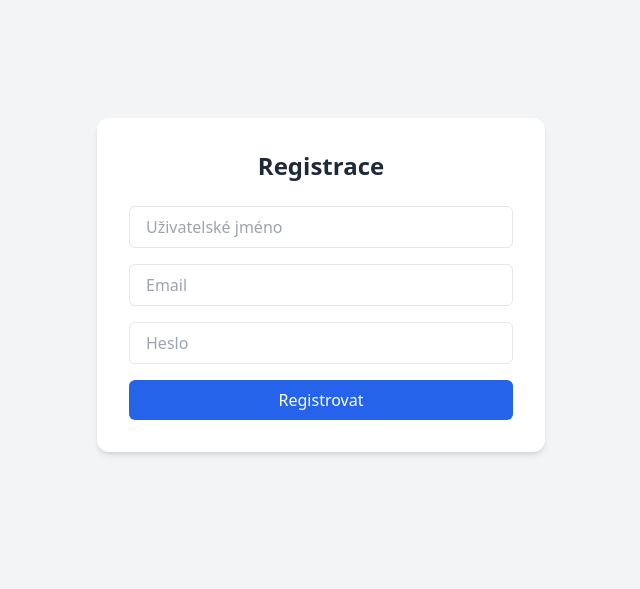
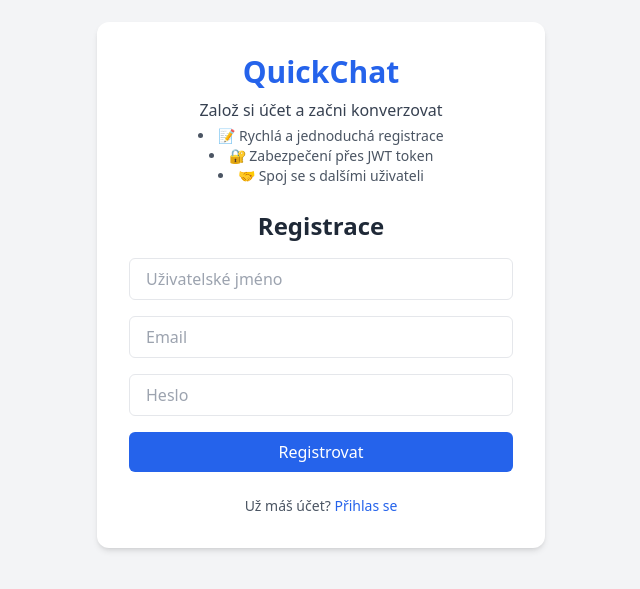
Before and after one commit to HonzaKud/quickchat-frontend, a React (Create React App) app: page /register in a window 1280 px wide. Shown: the part 115-704 px from the top of the page, without its empty margins (319-959 px from the left). Built offline with nearby package versions, Linux system fonts and the light colour scheme; no server answers.

Commit message:
prepracovani RegisterPage, pridanim odkazu na LoginPage a přidání popisku

```diff
--- a/src/pages/RegisterPage.tsx
+++ b/src/pages/RegisterPage.tsx
@@ -1,4 +1,5 @@
 import { useState } from 'react';
+import { Link } from 'react-router-dom';
 
 const RegisterPage = () => {
   const [formData, setFormData] = useState({
@@ -43,7 +44,19 @@ const RegisterPage = () => {
   return (
     <div className="flex items-center justify-center min-h-screen bg-gray-100 px-4">
       <div className="bg-white p-8 rounded-xl shadow-md w-full max-w-md">
-        <h2 className="text-2xl font-semibold mb-6 text-center text-gray-800">
+        {/* Úvodní informace */}
+        <div className="mb-6 text-center">
+          <h1 className="text-3xl font-bold text-blue-600 mb-2">QuickChat</h1>
+          <p className="text-gray-700 mb-1">Založ si účet a začni konverzovat</p>
+          <ul className="text-sm text-gray-600 list-disc list-inside">
+            <li>📝 Rychlá a jednoduchá registrace</li>
+            <li>🔐 Zabezpečení přes JWT token</li>
+            <li>🤝 Spoj se s dalšími uživateli</li>
+          </ul>
+        </div>
+
+        {/* Registrační formulář */}
+        <h2 className="text-2xl font-semibold mb-4 text-center text-gray-800">
           Registrace
         </h2>
         <form onSubmit={handleSubmit} className="space-y-4">
@@ -81,9 +94,18 @@ const RegisterPage = () => {
             Registrovat
           </button>
         </form>
+
         {message && (
           <p className="text-center mt-4 text-sm text-gray-700">{message}</p>
         )}
+
+        {/* Odkaz na přihlášení */}
+        <p className="mt-6 text-sm text-center text-gray-600">
+          Už máš účet?{' '}
+          <Link to="/login" className="text-blue-600 hover:underline">
+            Přihlas se
+          </Link>
+        </p>
       </div>
     </div>
   );
```
